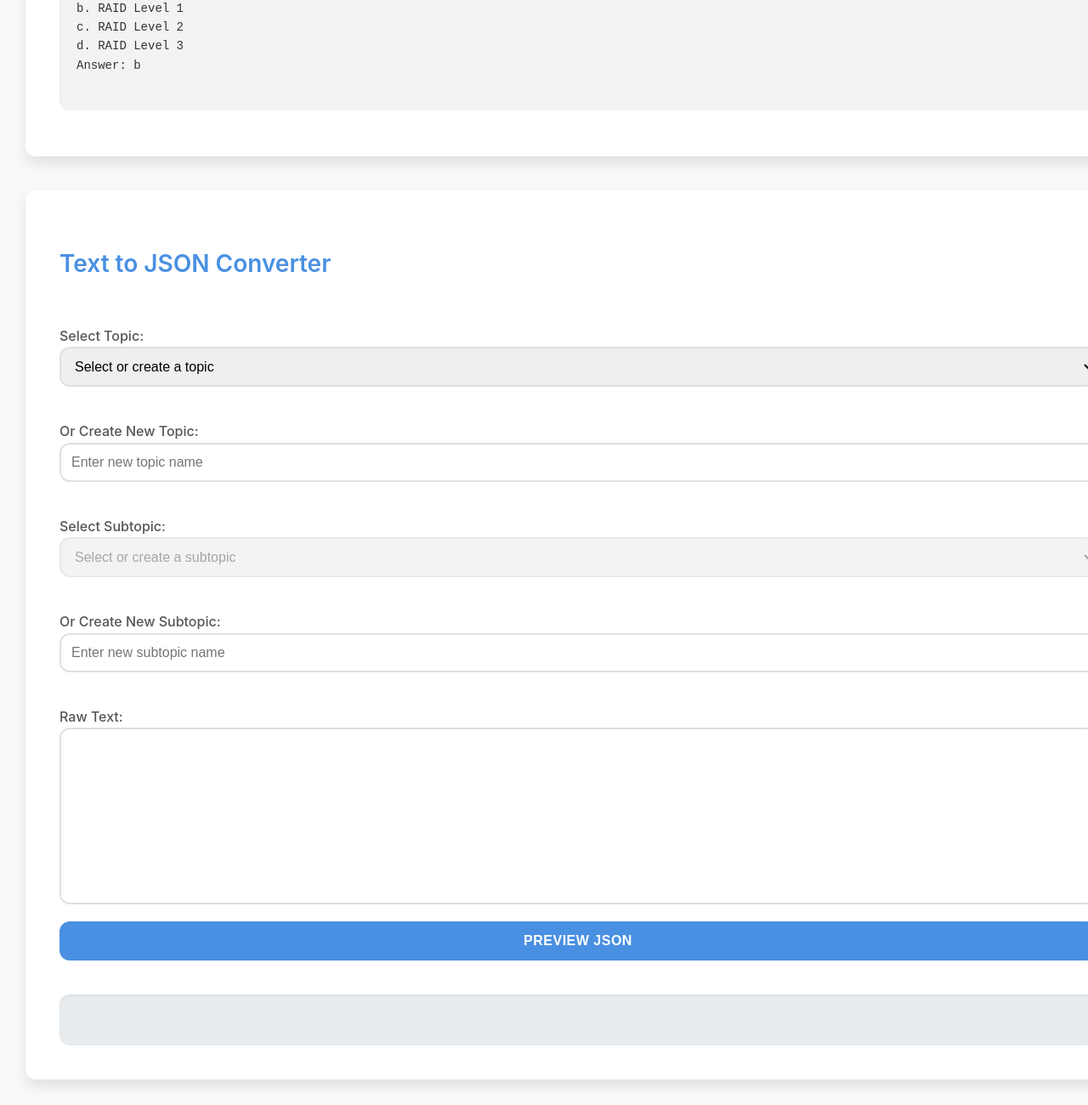
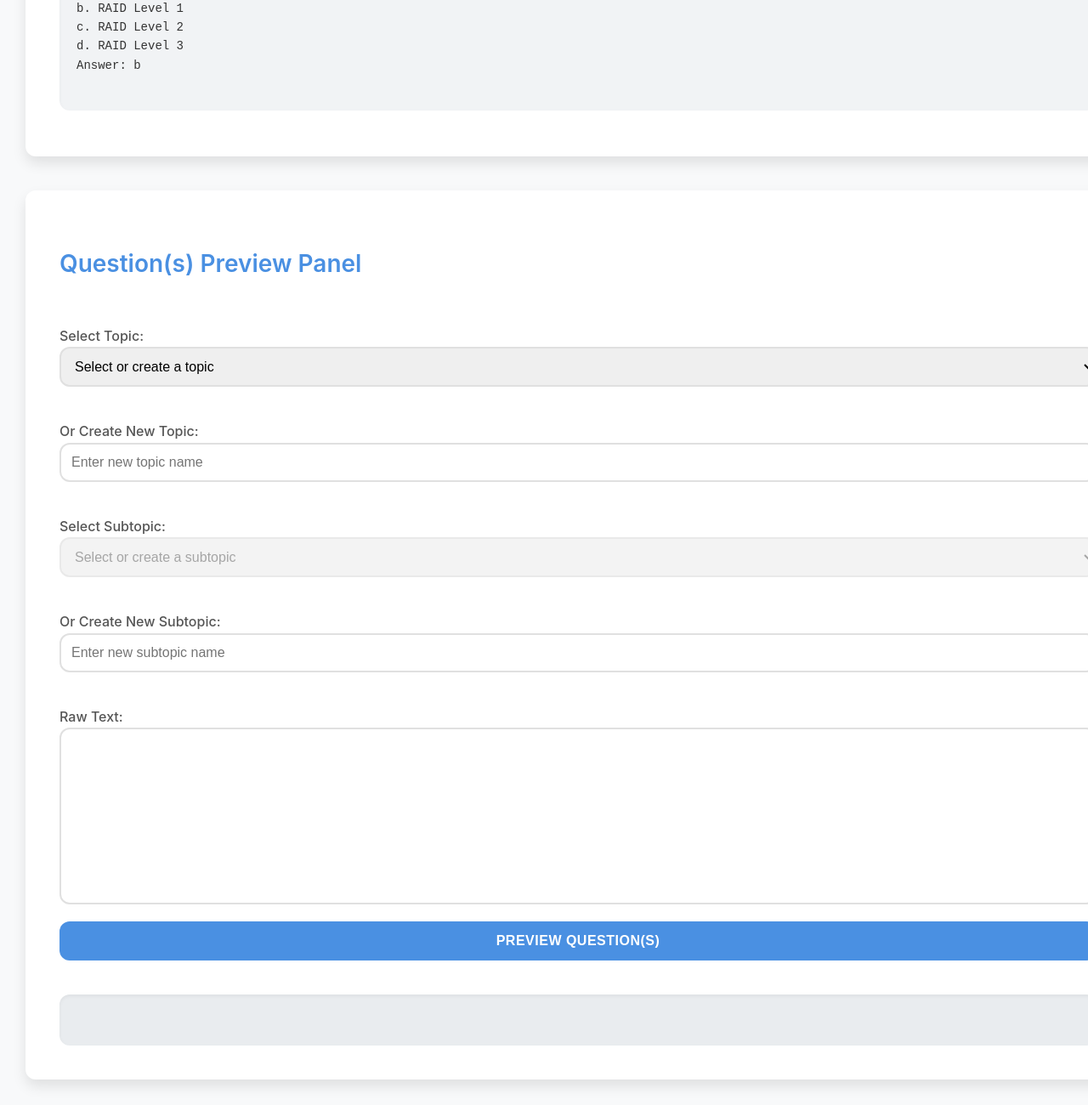
Before and after one commit to khatamirock/quizzler, a website: page public/text_to_json/index.html in a window 1280 px wide. Shown: the part 455-1755 px from the top of the page at 85% size. Drawn offline with Linux system fonts and the light colour scheme; no server answers.

Commit message:
idk maybe LAST !!!!!!!!!!!!!!!!!!!!!!

```diff
--- a/public/text_to_json/index.html
+++ b/public/text_to_json/index.html
@@ -29,7 +29,7 @@ Answer: b
             </pre>
         </div>
         <div id="converter">
-            <h2>Text to JSON Converter</h2>
+            <h2>Question(s) Preview Panel</h2>
             <form id="converterForm">
                 <label for="topicSelect">Select Topic:</label>
                 <select id="topicSelect">
@@ -50,7 +50,7 @@ Answer: b
                 <label for="rawText">Raw Text:</label>
                 <textarea id="rawText" rows="10" required></textarea>
 
-                <button type="button" id="previewButton">Preview JSON</button>
+                <button type="button" id="previewButton">Preview Question(s)</button>
             </form>
             <div id="previewArea" style="display: none;">
                 <h3>JSON Preview:</h3>
```
Also changed, not shown: public/add_question/index.html (+1 -1 lines), public/all_q/allQ.css (added), public/all_q/allQ.html (added), public/all_q/allQ.js (added).
